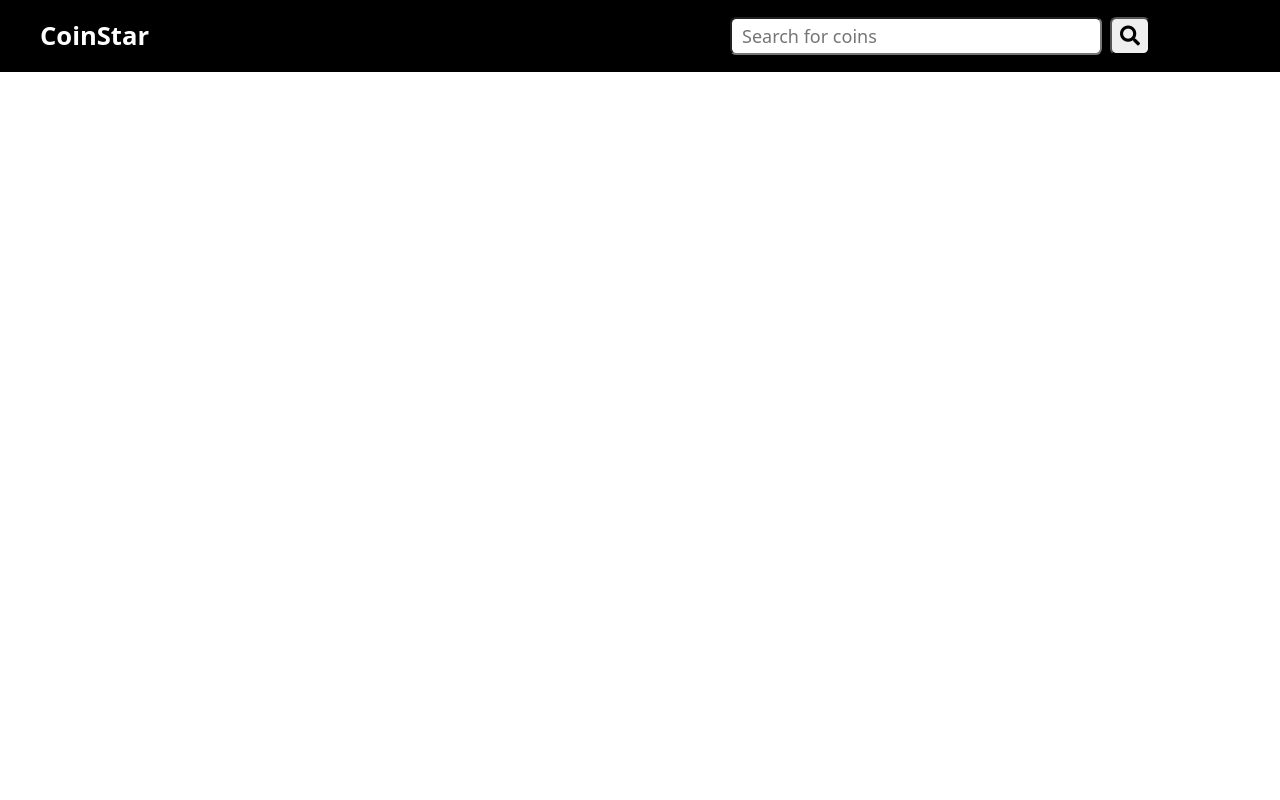
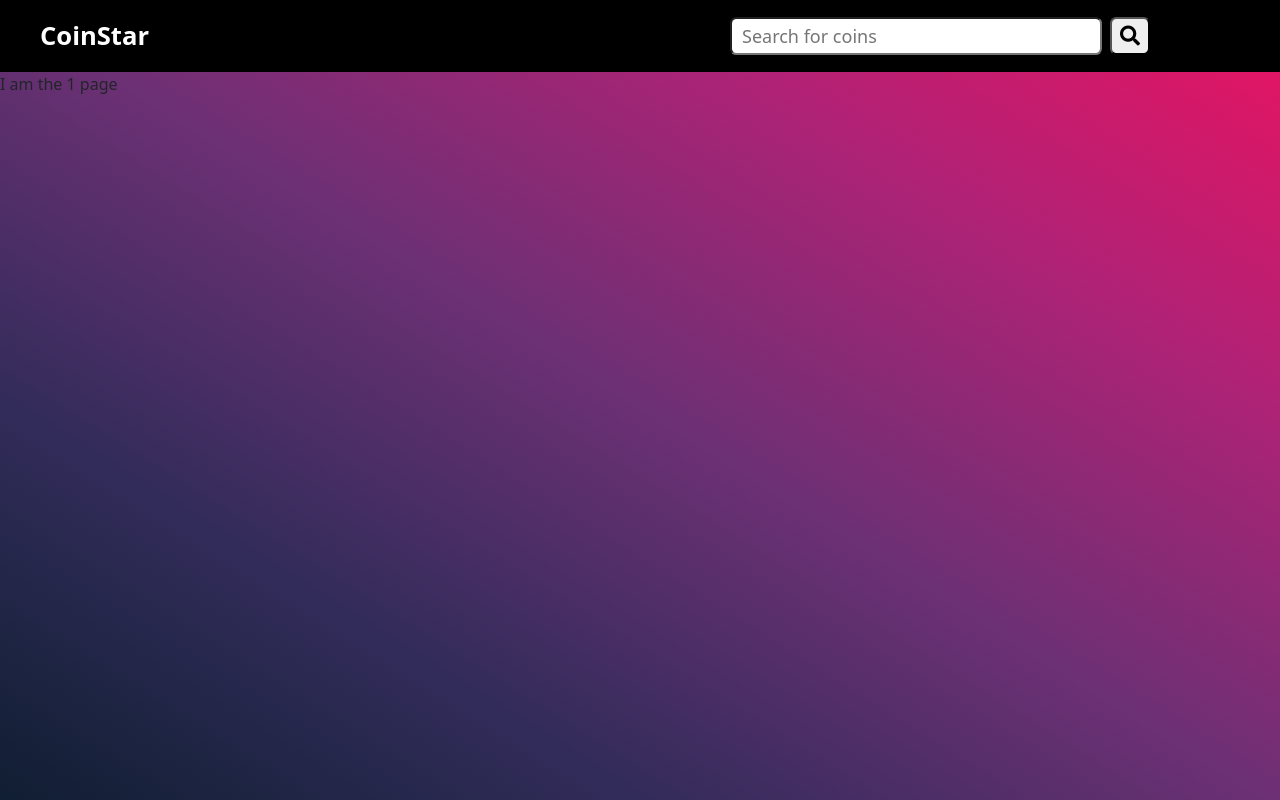
Before and after one commit to Adan206/coin-star, a React (Create React App) app: page /coin/1 in a window 1280 px wide. Before the commit this address had no page. Built offline with nearby package versions, Linux system fonts and the light colour scheme.

Commit message:
height full screen

```diff
--- a/src/App.css
+++ b/src/App.css
@@ -1,10 +1,4 @@
 .App {
-  background-image: linear-gradient(
-    to right top,
-    #101e32,
-    #322c5a,
-    #6d3074,
-    #b02276,
-    #eb1260
-  );
+  height: 100%;
+  min-height: 100%;
 }
--- a/src/App.tsx
+++ b/src/App.tsx
@@ -11,7 +11,7 @@ function App() {
         <Header />
         <Routes>
           <Route path='/' element={<Coinlist />} />
-          <Route path='/coindata' element={<CoinPage />} />
+          <Route path='/coin/:id' element={<CoinPage />} />
         </Routes>
       </BrowserRouter>
     </>
--- a/src/features/CardCoin.tsx
+++ b/src/features/CardCoin.tsx
@@ -19,7 +19,7 @@ const CardCoin = (props: any) => {
             Crypto curreny is the most popular form of non cyber currency since
             its start in 2009
           </Card.Text>
-          <Button href='/coindata'>View History</Button>
+          <Button href={`/coin/${coin.id}`}>View History</Button>
         </Card.Body>
       </Card>
     </div>
--- a/src/index.css
+++ b/src/index.css
@@ -1,13 +1,31 @@
+html {
+  height: 100vh;
+  min-height: 100vh;
+}
+
 body {
   margin: 0;
-  font-family: -apple-system, BlinkMacSystemFont, 'Segoe UI', 'Roboto', 'Oxygen',
-    'Ubuntu', 'Cantarell', 'Fira Sans', 'Droid Sans', 'Helvetica Neue',
+  font-family: -apple-system, BlinkMacSystemFont, "Segoe UI", "Roboto", "Oxygen",
+    "Ubuntu", "Cantarell", "Fira Sans", "Droid Sans", "Helvetica Neue",
     sans-serif;
   -webkit-font-smoothing: antialiased;
   -moz-osx-font-smoothing: grayscale;
+  background-image: linear-gradient(
+    to right top,
+    #101e32,
+    #322c5a,
+    #6d3074,
+    #b02276,
+    #eb1260
+  );
+  height: 100%;
+  min-height: 100%;
 }
 
 code {
-  font-family: source-code-pro, Menlo, Monaco, Consolas, 'Courier New',
+  font-family: source-code-pro, Menlo, Monaco, Consolas, "Courier New",
     monospace;
 }
+#root {
+  height: 100vh;
+}
--- a/src/pages/CoinPage.tsx
+++ b/src/pages/CoinPage.tsx
@@ -1,7 +1,9 @@
 import React from "react";
+import { useParams } from "react-router-dom";
 
 const CoinPage = () => {
-  return <div>I am the coin page</div>;
+  const { id } = useParams();
+  return <div>I am the {id} page</div>;
 };
 
 export default CoinPage;
```
